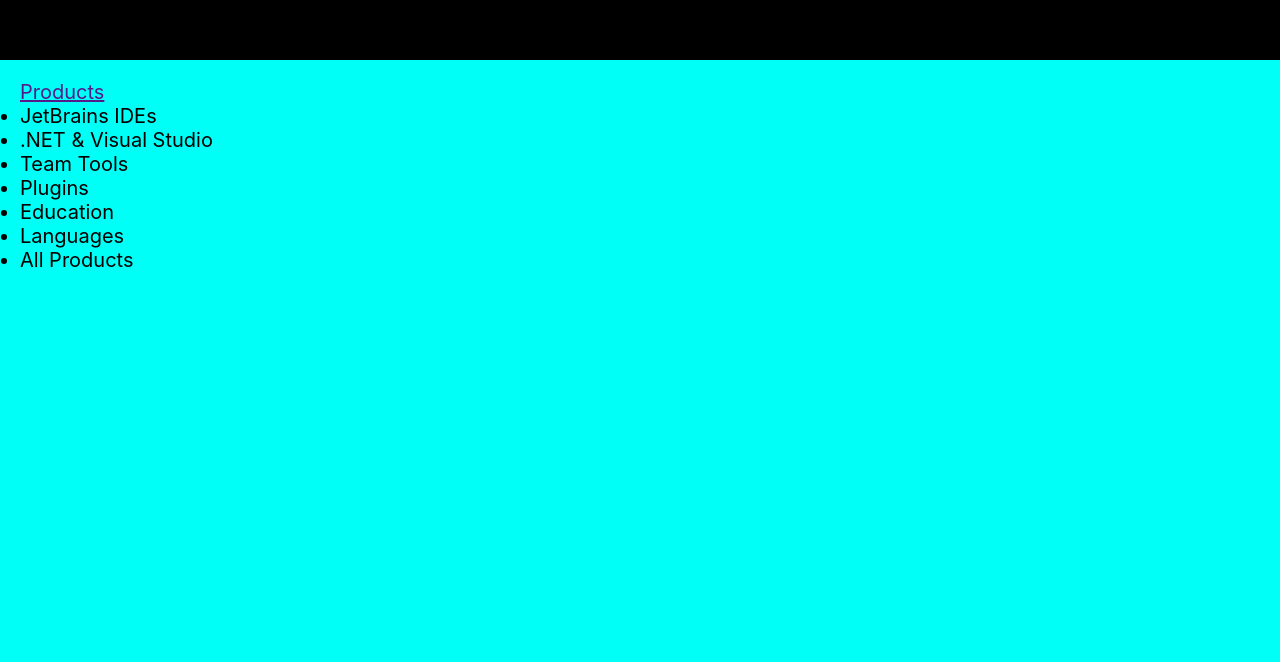
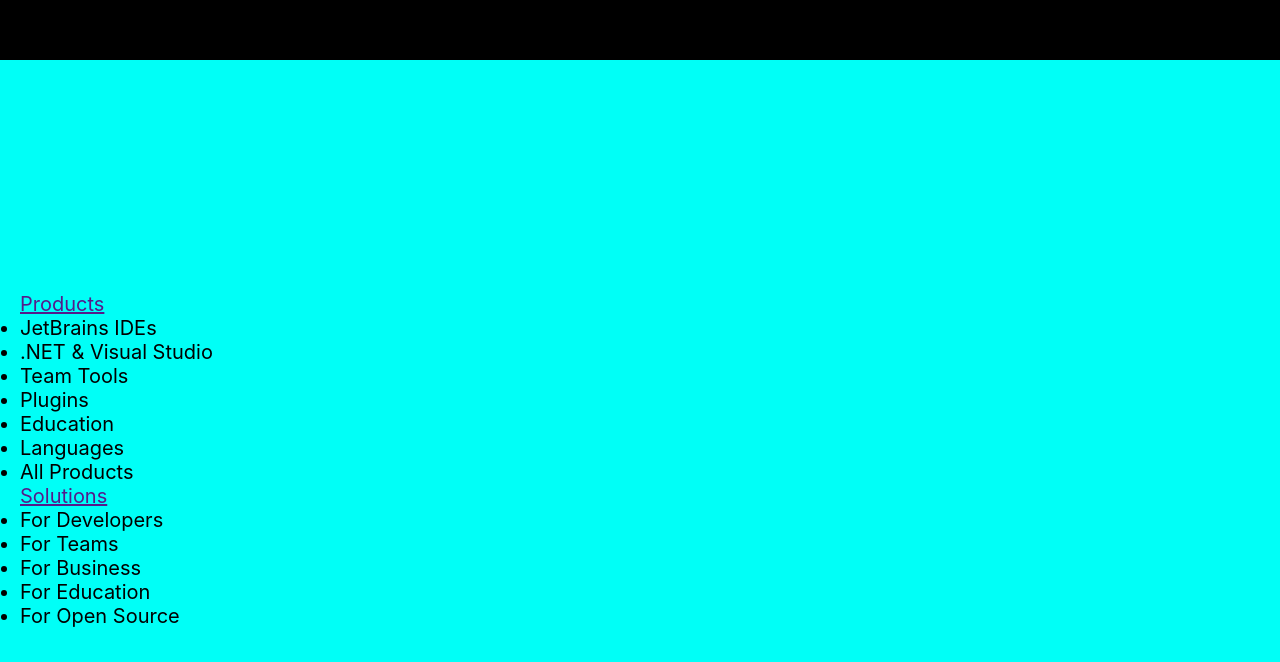
Before and after one commit to ShubhMishra30/eCommerce-website, a plain HTML site: page index.html in a window 1280 px wide. Shown: the part 740-1402 px from the top of the page. Drawn offline with Linux system fonts and the light colour scheme.

Commit message:
updated commit

```diff
--- a/index.html
+++ b/index.html
@@ -60,6 +60,13 @@
                 <li>Languages</li>
                 <li>All Products</li>
             </ul>
+            <a href="">Solutions</a>
+            <ul>
+                <li>For Developers</li>
+                <li>For Teams</li>
+                <li>For Business</li>
+                <li>For Education</li>
+                <li>For Open Source</li>
         </div>
     </div>
 
--- a/style.css
+++ b/style.css
@@ -135,6 +135,6 @@ img{
     font-family: 'Inter', sans-serif;
     display: flex;
     flex-direction: column;
-    align-items: 50%;
+    justify-content: center;
 
 }
```
